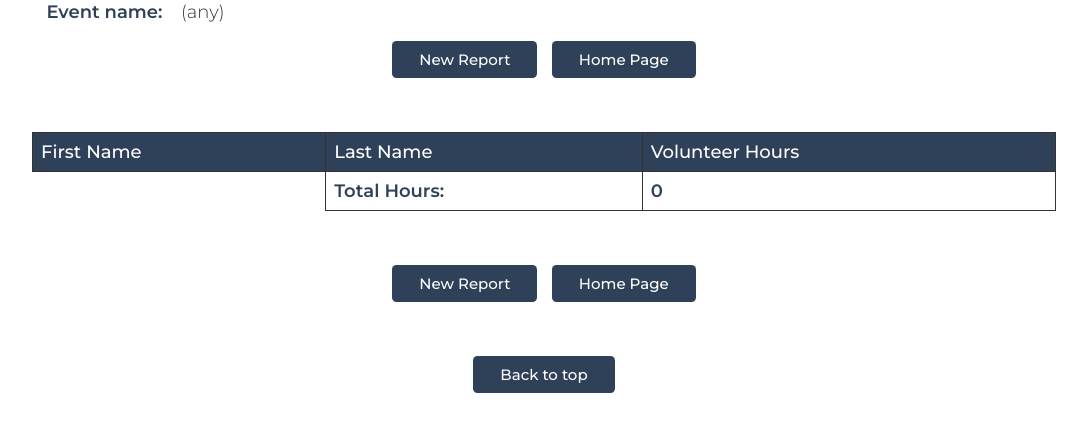
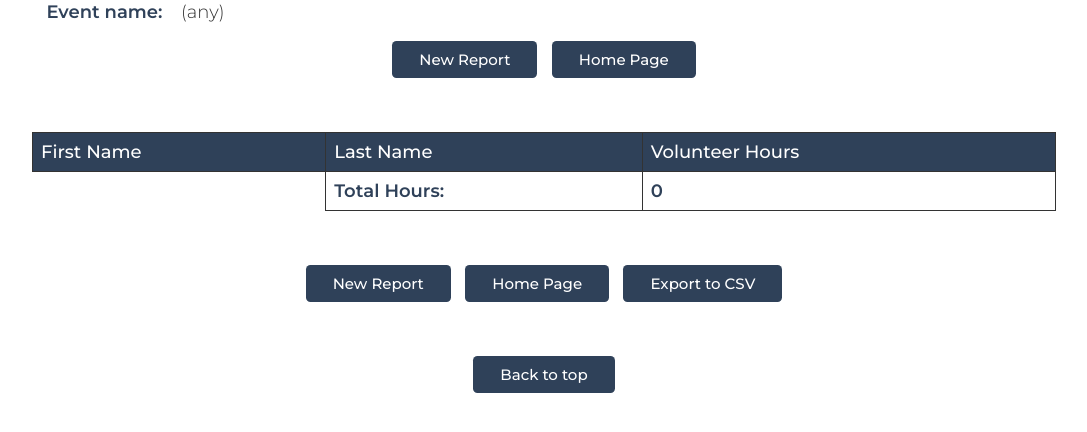
Before and after one commit to aidan-smagh/gg, a PHP site: page /GwynethsGift/reportsPage.php in a window 1280 px wide. Shown: the part 341-773 px from the top of the page, without its empty margins (96-1183 px from the left). Run offline with PHP 8.4, Linux system fonts and the light colour scheme; the visitor is signed in with stand-in values (Sample User, id 1); data comes from the database, SQL or seed files in the repository; data that the repository does not hold is empty.

Commit message:
export button

```diff
--- a/reportsPage.php
+++ b/reportsPage.php
@@ -489,6 +489,9 @@ function getBetweenDates($startDate, $endDate)
         <a href="index.php">
             <button class="theB">Home Page</button>
         </a>
+        <a href="reportsPage.php">
+            <button class="theB">Export to CSV</button>
+        </a>
     </div>
     </main>
     <footer>
```
